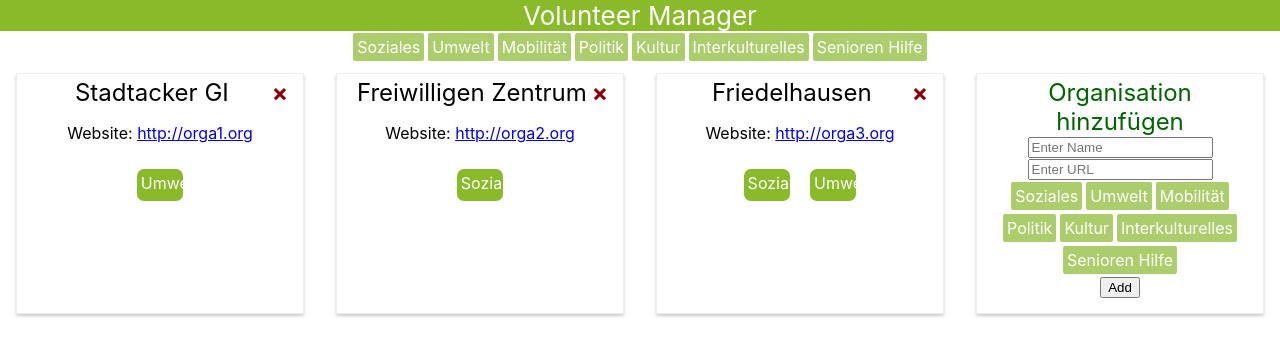
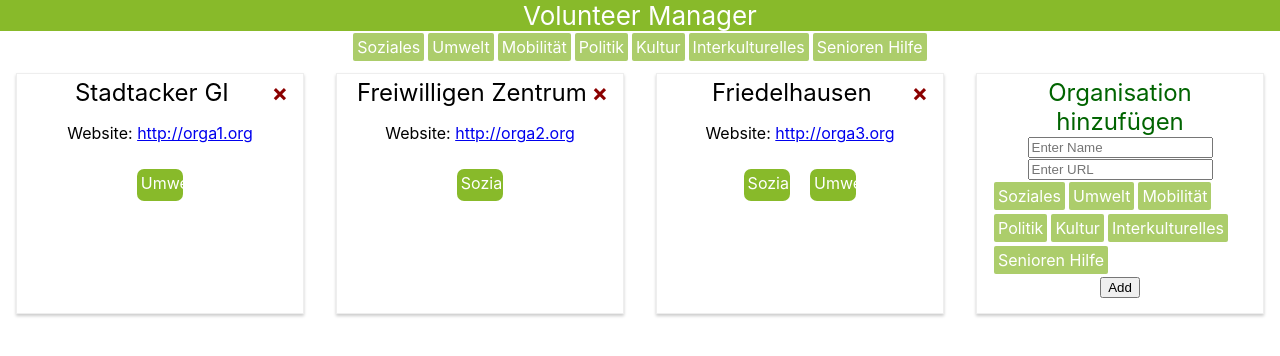
Before and after one commit to BaseVentura/Mule, a React (Create React App) app: page / in a window 1280 px wide. Shown: the top 356 px of the page. Built offline with nearby package versions, Linux system fonts and the light colour scheme.

Commit message:
Added css fpr Labelbox div

```diff
--- a/src/Components/OrgaAdder.module.css
+++ b/src/Components/OrgaAdder.module.css
@@ -15,6 +15,11 @@
     color: darkgreen;
 
   }
+.Labels{
+    display: flex;
+    flex-flow: wrap;
+    justify-content: flex-start;
+}
 
 .modal { /* Hidden by default */
     position: fixed; /* Stay in place */
```
